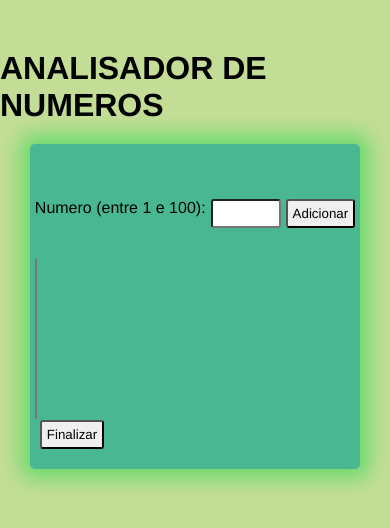
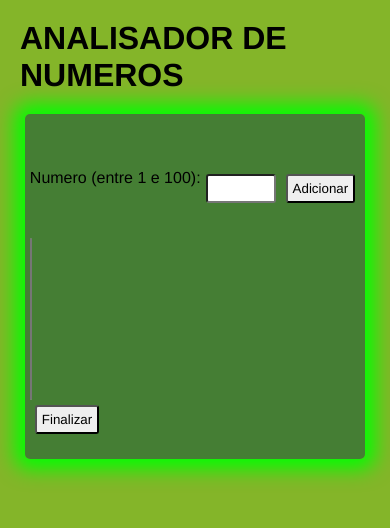
Before and after one commit to nexus-4/analisadorNumeros, a plain HTML site: page index.html in a window 390 px wide. Drawn offline with Linux system fonts and the light colour scheme.

Commit message:
browser responsividade

```diff
--- a/estilo.css
+++ b/estilo.css
@@ -7,36 +7,45 @@
 }
 
 body {
-    background-color: rgb(195, 221, 151);
+    height: 100vh;
+    width: 100vw;
+
+    color: black;
+    background-color: rgb(132, 181, 41);
     display: flex;
     flex-flow: column wrap;
-    justify-content: center;
+    justify-content: flex-start;
     align-items: center;
 }
+
+header {
+    margin: 20px;
+    display: flex;
+    justify-content: flex-start;
+    align-items: center;
+}
+
 #container {
-    margin-top: 20px;
+    display: flex;
+    flex-flow: column wrap;
+
+    background-color: rgba(21, 83, 62, 0.555);
+    box-shadow: 0px 0px 20px 10px rgb(0, 255, 0);
+
     padding: 5px;
-    background-color: rgb(72, 183, 146);
     border-radius: 5px;
-    box-shadow: 0px 0px 20px 10px rgb(109, 218, 109);
-}
-header {
-    display: flex;
-    justify-content: center;
-    align-items: center;
-    margin-top: 50px;
 }
 
 #formularioDiv {
     display: flex;
-    justify-content: center;
+    justify-content: flex-start;
     margin-top: 50px;
 }
 
 #inumero, #adicionarBtn, #finalizarBtn {
     padding: 5px;
     border-radius: 3px;
-    margin-left: 5px;
+    margin: 5px;
 }
 #adicionarBtn:hover, #finalizarBtn:hover {
     border-color: chartreuse;
--- a/logica.js
+++ b/logica.js
@@ -48,7 +48,7 @@ finalizarBotao.onclick = function() {
         resultado.innerHTML += `<p> O maior numero é ${maior} <p/>`
         resultado.innerHTML += `<p> O menor numero é ${menor}<p/>`
         resultado.innerHTML += `<p>A soma desses nuemro é ${soma} <p/>`
-        resultado.innerHTML += `<p> A media desses numeros é ${media.} <p/>`
+        resultado.innerHTML += `<p> A media desses numeros é ${media} <p/>`
 
     }
 }
```
